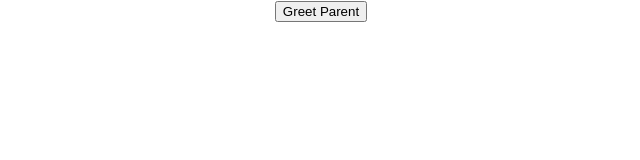
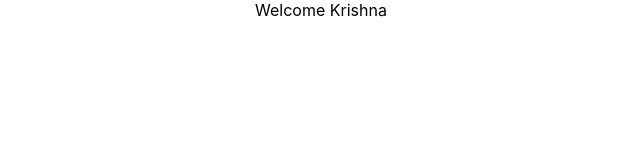
Before and after one commit to abhishek1savaliya/React, a React (Create React App) app: page / in a window 1280 px wide. Shown: the top 160 px of the page, without its empty margins (319-959 px from the left). Built offline with nearby package versions, Linux system fonts and the light colour scheme.

Commit message:
Conditional Rendering

```diff
--- a/src/App.js
+++ b/src/App.js
@@ -8,11 +8,13 @@ import FunctionClick from './components/FunctionClick';
 import ClassClick from './components/ClassClick';
 import EventBInd from './components/EventBInd';
 import ParentComponent from './components/ParentComponent';
+import UserGreeting from './components/UserGreeting';
 
 function App() {
   return (
     <div className="App">
-      <ParentComponent />
+      <UserGreeting />
+      {/* <ParentComponent /> */}
       {/* <EventBInd /> */}
       {/* <ClassClick /> */}
       {/* <FunctionClick /> */}
--- /dev/null
+++ b/src/components/UserGreeting.js
@@ -0,0 +1,44 @@
+import React, { Component } from 'react'
+
+export class UserGreeting extends Component {
+    constructor(props) {
+        super(props)
+
+        this.state = {
+            isLoggedIn: true
+        }
+    }
+
+    render() {
+
+        return this.state.isLoggedIn && <div>Welcome Krishna</div>
+
+        // return (
+        //     this.state.isLoggedIn ? <div>Welcome Krishna</div> : <div>Welcome Guest</div>
+        // )
+
+        // let message
+        // if (this.state.isLoggedIn) {
+        //     message = <div>Welcome Krishna</div>
+        // } else {
+        //     message = <div>Welcome Guest</div>
+        // }
+        // return <div>{message}</div>
+
+        // if (this.state.isLoggedIn) {
+        //     return (<div>Welcome Krishna</div>)
+        // }
+        // else {
+        //     return (<div>Welcome Guests</div>)
+        // }
+
+        // return (
+        //     <div>
+        //         <div>Welcome Guests</div>
+        //     </div>
+        // )
+
+    }
+}
+
+export default UserGreeting
```
